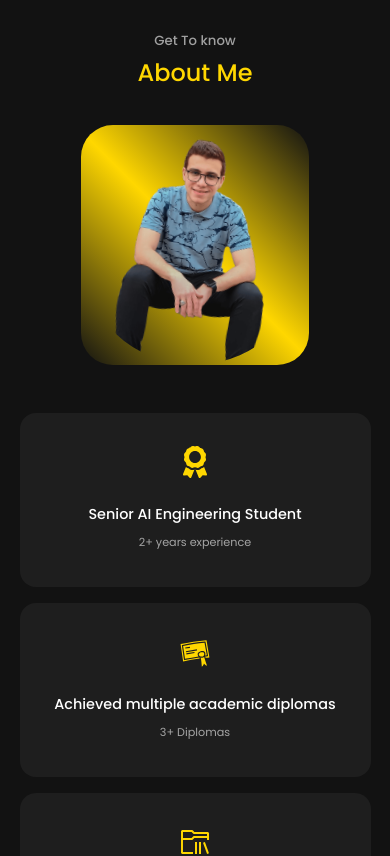
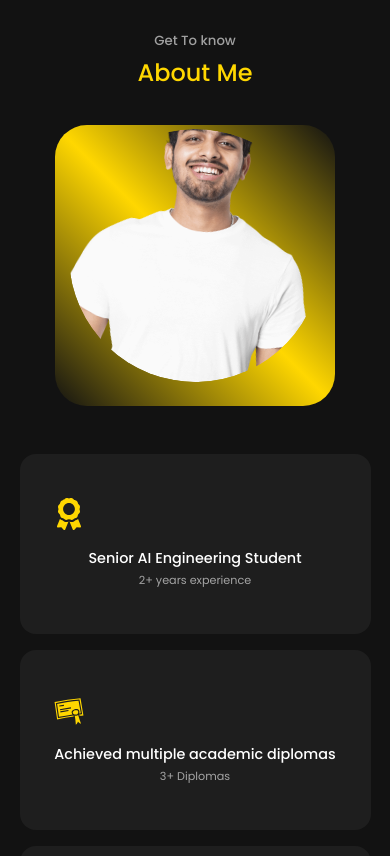
Before and after one commit to Mahmoud3301/mypersonalweb, a React (Vite) app: page / in a window 390 px wide. Shown: the part 2000-2856 px from the top of the page. Built offline with nearby package versions, Linux system fonts and the light colour scheme.

Commit message:
Add files via upload

```diff
--- a/src/components/about/About.jsx
+++ b/src/components/about/About.jsx
@@ -1,6 +1,6 @@
 import React from 'react'
 import './about.css'
-import IMageME from '../../assets/me2.png'
+import IMageME from '../../assets/me.png'
 import { FaAward } from "react-icons/fa";
 import { GiDiploma } from "react-icons/gi";
 import { VscFolderLibrary } from 'react-icons/vsc';
--- a/src/components/about/about.css
+++ b/src/components/about/about.css
@@ -2,7 +2,7 @@
     display: grid;
     grid-template-columns: 35% 50%;
     gap: 15%;
-    align-items: start;
+    align-items: center; /* الصورة تبقى في النص */
 }
 
 .about_me{
@@ -10,13 +10,27 @@
     aspect-ratio: 1/1;
     border-radius: 2rem;
     background: linear-gradient(45deg , transparent , var(--color-primary),transparent);
+
+    display: flex;
+    justify-content: center;
+    align-items: center;
 }
 
 .about_me_image{
+    width: 90%;
+    height: 90%;
     transform: rotate(10deg);
     border-radius: 15rem;
     overflow: hidden;
     transition: var(--transition);
+    margin-top: -20px; /* رفع الصورة لفوق */
+}
+
+.about_me_image img {
+    width: 100%;
+    height: 100%;
+    object-fit: cover;
+    border-radius: 15rem;
 }
 
 .about_me_image:hover{
@@ -36,6 +50,11 @@
     padding: 2rem;
     text-align: center;
     transition: var(--transition);
+
+    min-height: 180px; /* يثبت ارتفاع الكارد */
+    display: flex;
+    flex-direction: column;
+    justify-content: center;
 }
 
 .about_card:hover{
@@ -73,29 +92,28 @@
    }
 
    .about_me{
-    width: 50%;
+    width: 60%; /* حجم أكبر على التابلت */
     margin: 2rem auto 4rem;
    }
 
    .about_content p{
     margin: 1rem 0 1.5rem;
    }
-
 }
 
 @media (max-width: 600px){
    .about_me{
-    width: 65%;
+    width: 80%; /* الصورة تملأ أكتر على الموبايل */
     margin: 0rem auto 3rem;
    }
 
    .about_cards{
-    grid-template-columns: 1fr; /* كل كارد في سطر */
+    grid-template-columns: 1fr;
     gap: 1rem;
    }
 
    .about_content{
-    text-align: left; /* خلي البراجراف يبقى منسق من الحافة */
+    text-align: left;
    }
 
    .about_content p{
```
